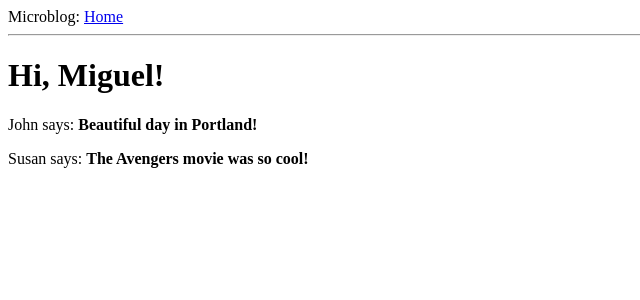
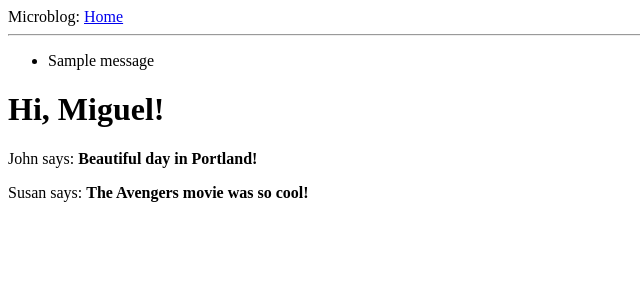
Before and after one commit to jimjshields/flask_mega_tutorial, a Flask app: page / in a window 1280 px wide. Shown: the top 300 px of the page, without its empty margins (0-640 px from the left). Run offline with Flask 2, Linux system fonts and the light colour scheme; one stand-in notice (Sample message) is shown; parts of the project's set-up code (start-up, migrations or seed data) failed here and were passed over.

Commit message:
added rendering of flashed messages

```diff
--- a/app/templates/base.html
+++ b/app/templates/base.html
@@ -9,6 +9,19 @@
 	<body>
 		<div>Microblog: <a href="/index">Home</a></div>
 		<hr>
+
+		<!-- context - set messages equal to all flashed messages from prev page -->
+		<!-- once it's called w/ get_flashed_messages, it's gone -->
+		{% with messages = get_flashed_messages() %}
+			{% if messages %}
+				<ul>
+					{% for message in messages %}
+						<li>{{ message }}</li>
+					{% endfor %}
+				</ul>
+			{% endif %}
+		{% endwith %}
+
 		<!-- can extend this template by inheriting in other templates -->
 		{% block content %}{% endblock %}
 	</body>
--- a/app/views.py
+++ b/app/views.py
@@ -50,11 +50,13 @@ def login():
 	form = LoginForm()
 
 	# handling validated data
-	if form.validate_on_submt():
+	if form.validate_on_submit():
 		# store message w/ the submitted data
+		# can be accessed only on the next displayed page
 		flash('Login requested for OpenID="%s", remember_me="%s"' %
 			 (form.openid.data, str(form.remember_me.data)))
 		# redirect user to the index url
+		# redirect - take user to page other than the one requested
 		return redirect('/index')
 
 	# if it doesn't validate (and on the first time),
```
